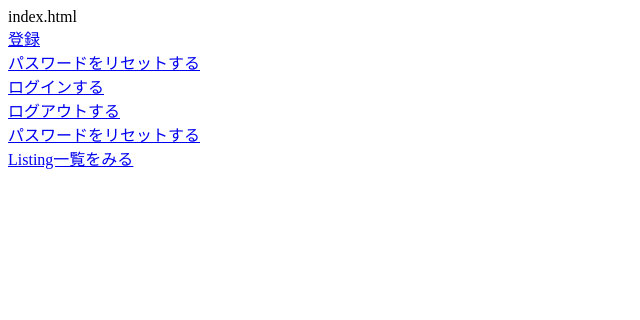
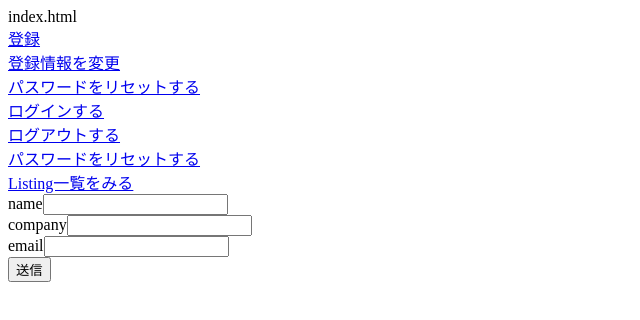
Before and after one commit to hiyashikyuri/angular-auth, an Angular app: page /change_user_info in a window 1280 px wide. Before the commit this address led to /. Shown: the top 320 px of the page, without its empty margins (0-640 px from the left). Built offline with nearby package versions, Linux system fonts and the light colour scheme.

Commit message:
added modify user information

```diff
--- a/src/app/app.component.html
+++ b/src/app/app.component.html
@@ -1,5 +1,6 @@
 <nav>
   <a routerLink="/register">登録</a><br>
+  <a routerLink="/change_user_info">登録情報を変更</a><br>
   <a routerLink="/reset_password">パスワードをリセットする</a><br>
   <a routerLink="/sign_in">ログインする</a><br>
   <a routerLink="/sign_out">ログアウトする</a><br>
--- a/src/app/app.module.ts
+++ b/src/app/app.module.ts
@@ -13,6 +13,7 @@ import {CoreModule} from "./core/core.module";
 import {ChangePasswordComponent} from './change-password/change-password.component';
 import {ResetPasswordComponent} from './reset-password/reset-password.component';
 import {routing} from "./app.routing";
+import { ChangeUserInfoComponent } from './change-user-info/change-user-info.component';
 @NgModule({
   imports: [
     BrowserModule,
@@ -28,7 +29,8 @@ import {routing} from "./app.routing";
     ListingComponent,
     SignOutComponent,
     ChangePasswordComponent,
-    ResetPasswordComponent
+    ResetPasswordComponent,
+    ChangeUserInfoComponent
   ],
 
   providers: [
--- a/src/app/app.routing.ts
+++ b/src/app/app.routing.ts
@@ -14,10 +14,12 @@ import {SignInComponent} from "./sign-in/sign-in.component";
 import {SignOutComponent} from "./sign-out/sign-out.component";
 import {ChangePasswordComponent} from "./change-password/change-password.component";
 import {ListingComponent} from "./listing/listing.component";
+import {ChangeUserInfoComponent} from "./change-user-info/change-user-info.component";
 
 export const routing: ModuleWithProviders = RouterModule.forRoot([
-  {path: '', redirectTo: '/#', pathMatch: 'full'},
+  {path: '', redirectTo: '/', pathMatch: 'full'},
   {path: 'register', component: RegisterComponent},
+  {path: 'change_user_info', component: ChangeUserInfoComponent},
   {path: 'reset_password', component: ResetPasswordComponent},
   {path: 'sign_in', component: SignInComponent},
   {path: 'sign_out', component: SignOutComponent},
--- /dev/null
+++ b/src/app/change-user-info/change-user-info.component.html
@@ -0,0 +1,18 @@
+
+<div class="form-group">
+  <label>name</label>
+  <input class="form-control input-lg" [(ngModel)]="userData.name" id="name">
+</div>
+
+<div class="form-group">
+  <label>company</label>
+  <input class="form-control input-lg" [(ngModel)]="userData.company" id="company">
+</div>
+
+<div class="form-group">
+  <label>email</label>
+  <input class="form-control input-lg" [(ngModel)]="userData.email" id="email">
+</div>
+
+
+<button (click)="data()">送信</button>
--- /dev/null
+++ b/src/app/change-user-info/change-user-info.component.ts
@@ -0,0 +1,35 @@
+import { Component, OnInit } from '@angular/core';
+import {AuthService} from "../shared/auth.service";
+import {Register} from "../shared/register.model";
+
+@Component({
+  selector: 'app-change-user-info',
+  templateUrl: './change-user-info.component.html'
+})
+export class ChangeUserInfoComponent implements OnInit {
+
+
+  userData = new Register();
+
+
+  constructor(private authService: AuthService) { }
+
+  ngOnInit() {
+  }
+
+
+
+  data(){
+    let body = JSON.stringify({
+      'name': this.userData.name,
+      'company': this.userData.company,
+      'email': this.userData.email,
+    });
+
+    this.authService.chnageUserInfo(body);
+
+  }
+
+
+
+}
--- a/src/app/register/register.component.ts
+++ b/src/app/register/register.component.ts
@@ -26,6 +26,6 @@ export class RegisterComponent implements OnInit {
       'password': this.register.password,
       'password_confirmation': this.register.password_confirmation
     });
-    this.authService.send(body)
+    this.authService.register(body)
   }
 }
--- a/src/app/reset-password/reset-password.component.ts
+++ b/src/app/reset-password/reset-password.component.ts
@@ -35,7 +35,7 @@ export class ResetPasswordComponent implements OnInit {
   data() {
     let body = JSON.stringify({
       'email': this.reset.email,
-      'redirect_url': 'http://localhost:4200'
+      'redirect_url': 'http://localhost:4200/reset_password'
     });
     this.authService.resetPassword(body);
   }
--- a/src/app/shared/auth.service.ts
+++ b/src/app/shared/auth.service.ts
@@ -40,12 +40,26 @@ export class AuthService {
     return localStorage.getItem('client');
   }
 
-  send(body) {
+  register(body) {
     let headers = new Headers({'Content-Type': 'application/json'});
     let options = new RequestOptions(({headers: headers}));
     return this.http.post(this.url + '/auth', body, options).subscribe((response) =>
       console.log(response.json()));
   }
+
+  chnageUserInfo(body){
+    let headers = new Headers({
+      'Content-Type': 'application/json',
+      'access-token': this.tokenInfo(),
+      'uid': this.uidInfo(),
+      'client': this.clientInfo()
+    });
+    let options = new RequestOptions(({headers: headers}));
+    return this.http.put(this.url + '/auth', body, options).subscribe((response) =>
+      console.log(response.json()));
+  }
+
+
 
   login(body) {
     let headers = new Headers({'Content-Type': 'application/json'});
--- /dev/null
+++ b/src/app/shared/book.model.ts
@@ -0,0 +1,5 @@
+export class Book {
+  constructor(public id?: number,
+              public name?: string) {
+  }
+}
--- a/src/app/shared/entry.model.ts
+++ b/src/app/shared/entry.model.ts
@@ -1,6 +1,8 @@
+import {Book} from "../shared/book.model";
 export class Entry {
   constructor(public id?: number,
-              public  name?: string,
-              public  body?: string) {
+              public  title?: string,
+              public  content?: string,
+              public books?: Book[]) {
   }
 }
--- a/src/app/shared/listing.service.ts
+++ b/src/app/shared/listing.service.ts
@@ -25,7 +25,8 @@ export class ListingService {
           entries.push(new Entry(
             data['id'],
             data['title'],
-            data['content']
+            data['content'],
+            data['books'] ? data['books'].map((entry: any[]) => new Entry(entry['id'], entry['book'], 'book')) : [],
           ));
         });
         return entries;
```
Also changed, not shown: src/app/change-user-info/change-user-info.component.css (added), 1 other file (tests, documents, lock files or other folders).
